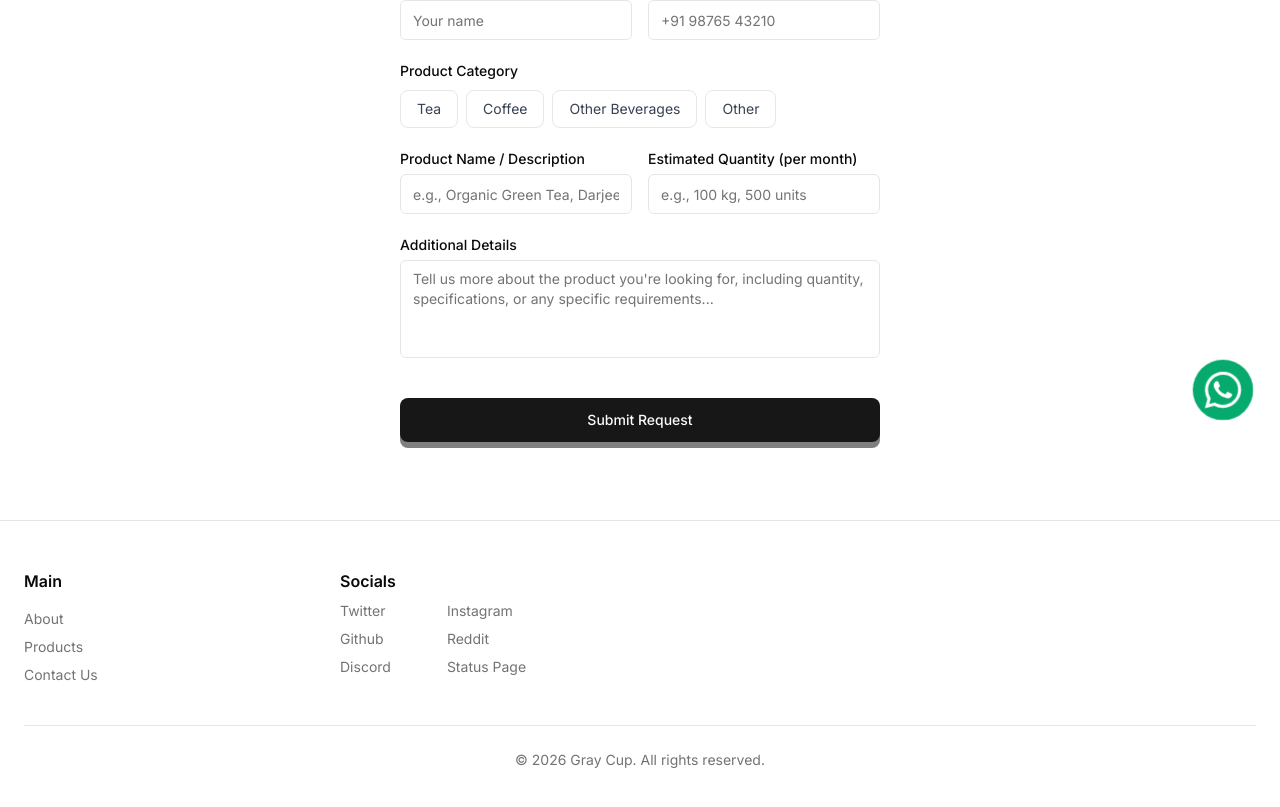
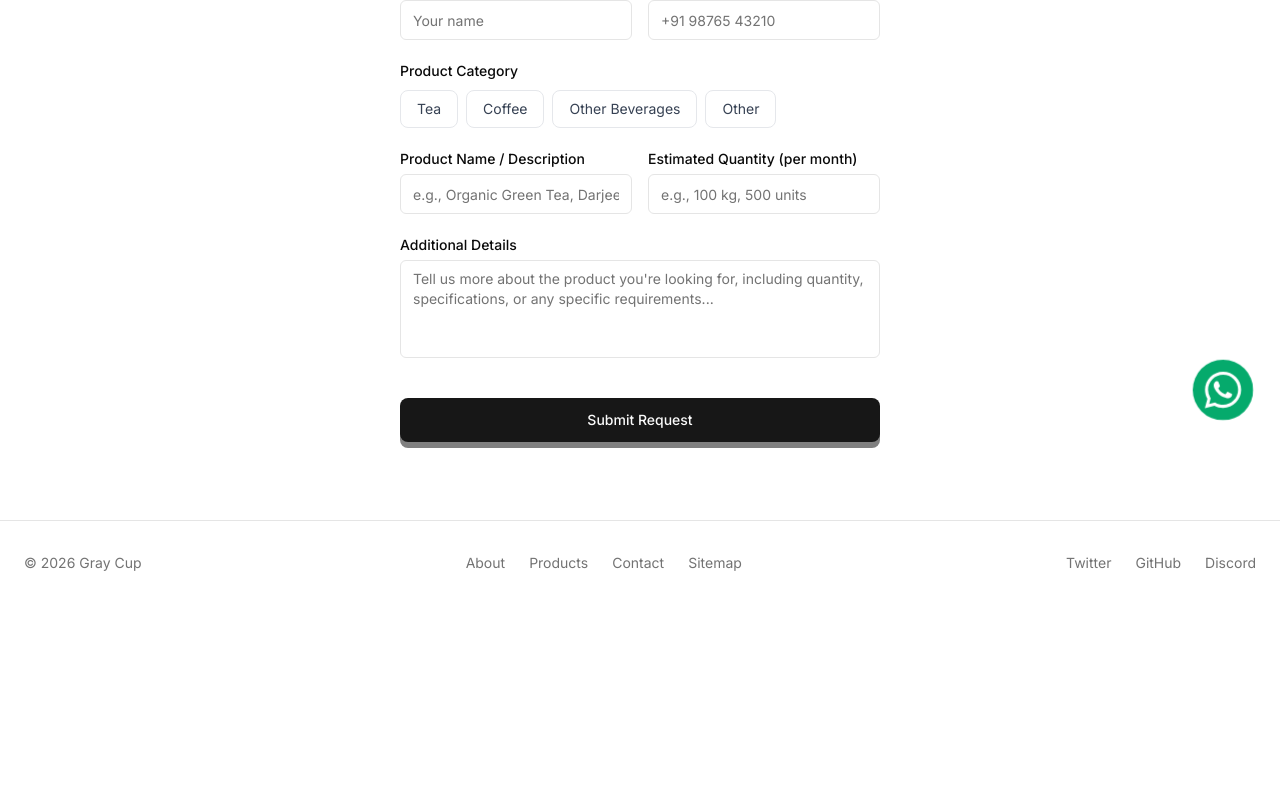
Before and after one commit to Gray-Cup/b2b-graycup-in-static, a Next.js app: page /new-product-request in a window 1280 px wide. Shown: the part 345-1152 px from the top of the page. After the commit the page ends 950 px from the top, so only its background shows below. Built offline with nearby package versions, Linux system fonts and the light colour scheme; no server answers.

Commit message:
polish footer

```diff
--- a/src/app/layout.tsx
+++ b/src/app/layout.tsx
@@ -8,7 +8,6 @@ import { UserJotWidget } from "@/components/userjot-widget";
 import Script from "next/script";
 import IntercomChat from "@/components/IntercomChat";
 import { WhatsappWidget } from "@/components/whatsapp-widget";
-import { ChatBot } from "@/components/chatbot";
 import { Analytics } from "@vercel/analytics/next";
 import { SpeedInsights } from "@vercel/speed-insights/next";
 
--- a/src/components/footer.tsx
+++ b/src/components/footer.tsx
@@ -1,109 +1,67 @@
-import GrayCupLogo from "./GrayCupLogo";
 import Link from "next/link";
 
 export default function Footer() {
   return (
     <footer className="border-t border-neutral-200 bg-white">
-      <div className="max-w-7xl mx-auto px-4 lg:px-6 py-12">
-        <div className="grid grid-cols-1 md:grid-cols-4 gap-8 ">
-          <div>
-            <h4 className="font-semibold text-md mb-4">Main</h4>
-            <ul className="space-y-2 text-sm">
-              <li>
+      <div className="max-w-7xl mx-auto px-4 lg:px-6 py-8">
+        <div className="flex flex-col md:flex-row md:items-center md:justify-between gap-6">
+          <p className="text-sm text-muted-foreground">
+            © {new Date().getFullYear()} Gray Cup
+          </p>
+
+          <nav className="flex flex-wrap items-center gap-6 text-sm">
             <Link
               href="/about"
-                  target="_blank"
               className="text-muted-foreground hover:text-foreground transition-colors"
             >
               About
             </Link>
-              </li>
-              <li>
             <Link
               href="/products"
-                  target="_blank"
               className="text-muted-foreground hover:text-foreground transition-colors"
             >
               Products
             </Link>
-              </li>
-              <li>
             <Link
               href="/contact"
-                  target="_blank"
               className="text-muted-foreground hover:text-foreground transition-colors"
             >
-                  Contact Us
+              Contact
             </Link>
-              </li>
-            </ul>
-          </div>
-          <div>
-            <h4 className="font-semibold text-md mb-2">Socials</h4>
-            <div className="flex flex-row gap-14">
-              <ul className="space-y-2 text-sm">
-                <li>
+            <Link
+              href="/sitemap.xml"
+              className="text-muted-foreground hover:text-foreground transition-colors"
+            >
+              Sitemap
+            </Link>
+          </nav>
+
+          <div className="flex items-center gap-6 text-sm">
             <Link
               href="https://x.com/TheGrayCup"
               target="_blank"
+              rel="noopener noreferrer"
               className="text-muted-foreground hover:text-foreground transition-colors"
             >
               Twitter
             </Link>
-                </li>
-                <li>
             <Link
               href="https://github.com/Gray-Cup"
               target="_blank"
+              rel="noopener noreferrer"
               className="text-muted-foreground hover:text-foreground transition-colors"
             >
-                    Github
+              GitHub
             </Link>
-                </li>
-                <li>
             <Link
               href="https://discord.gg/gpRxmW63JW"
               target="_blank"
+              rel="noopener noreferrer"
               className="text-muted-foreground hover:text-foreground transition-colors"
             >
               Discord
             </Link>
-                </li>
-              </ul>
-              <ul className="space-y-2 text-sm">
-                <li>
-                  <Link
-                    href="https://instagram.com/thegraycup"
-                    target="_blank"
-                    className="text-muted-foreground hover:text-foreground transition-colors"
-                  >
-                    Instagram
-                  </Link>
-                </li>
-                <li>
-                  <Link
-                    href="https://github.com/Gray-Cup"
-                    target="_blank"
-                    className="text-muted-foreground hover:text-foreground transition-colors"
-                  >
-                    Reddit
-                  </Link>
-                </li>
-                <li>
-                  <Link
-                    href="https://status.graycup.org/"
-                    target="_blank"
-                    className="text-muted-foreground hover:text-foreground transition-colors"
-                  >
-                    Status Page
-                  </Link>
-                </li>
-              </ul>
           </div>
-          </div>
-        </div>
-        <div className="mt-10 pt-6 border-t border-border text-center text-sm text-muted-foreground">
-          <p>© {new Date().getFullYear()} Gray Cup. All rights reserved.</p>
         </div>
       </div>
     </footer>
```
Lines whose indentation alone changed are shown as unchanged.
